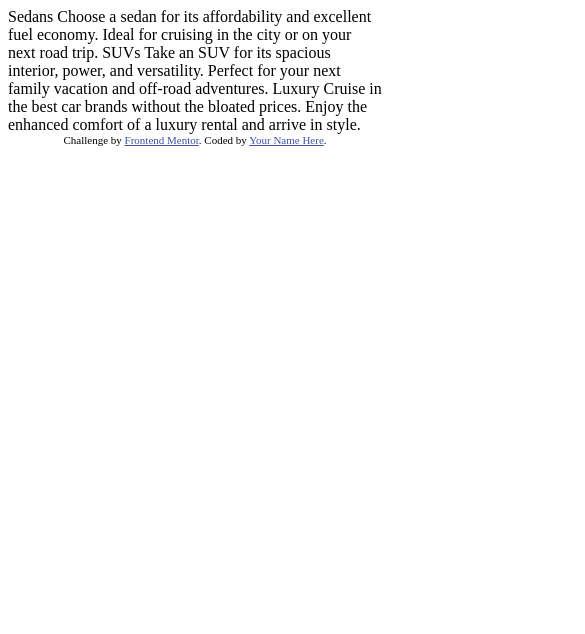
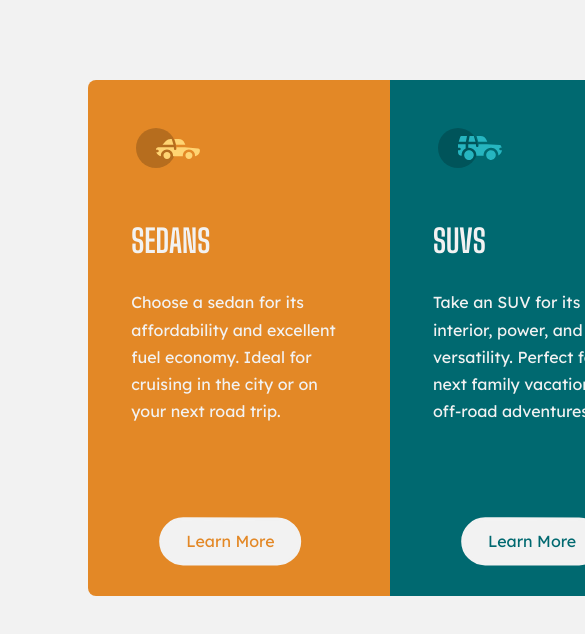
Before and after one commit to Kevo760/3-Column-Preview, a plain HTML site: page index.html in a window 390 px wide. Shown: the top 634 px of the page, 585 px wide, since content can reach past the window. Drawn offline with Linux system fonts and the light colour scheme.

Commit message:
Beta v1.0.1
-Added Images
-Added Design
-Desktop Only Design
-Working on Mobile Design

```diff
--- a/index.html
+++ b/index.html
@@ -3,34 +3,56 @@
 <head>
   <meta charset="UTF-8">
   <meta name="viewport" content="width=device-width, initial-scale=1.0"> <!-- displays site properly based on user's device -->
-
-  <link rel="icon" type="image/png" sizes="32x32" href="./images/favicon-32x32.png">
+  <link rel="stylesheet" href="style.css">
+  <link rel="preconnect" href="https://fonts.googleapis.com">
+  <link rel="preconnect" href="https://fonts.gstatic.com" crossorigin>
+  <link href="https://fonts.googleapis.com/css2?family=Big+Shoulders+Display:wght@700&family=Lexend+Deca&display=swap" rel="stylesheet">
 
   <title>Frontend Mentor | 3-column preview card component</title>
 
-  <!-- Feel free to remove these styles or customise in your own stylesheet 👍 -->
-  <style>
-    .attribution { font-size: 11px; text-align: center; }
-    .attribution a { color: hsl(228, 45%, 44%); }
-  </style>
+
 </head>
 <body>
 
-  Sedans
+<div class="cartype">
+
+  <div class="sedans">
+  <img src="/images/icon-sedans.svg">
+  <span>
+  <h1>SEDANS</h1>
   Choose a sedan for its affordability and excellent fuel economy. Ideal for cruising in the city
   or on your next road trip.
+  </span>
 
-  SUVs
+  <a href="www.google.com">Learn More</a>
+
+  </div>
+
+  <div class="suvs">
+  <img src="/images/icon-suvs.svg">
+  <span>
+  <h1>SUVS</h1>
   Take an SUV for its spacious interior, power, and versatility. Perfect for your next family vacation
   and off-road adventures.
+  </span>
 
-  Luxury
+  <a href="www.google.com">Learn More</a>
+
+  </div>
+
+  <div class="luxury">
+  <img src="/images/icon-luxury.svg">
+  <span>
+  <h1>LUXURY</h1>
   Cruise in the best car brands without the bloated prices. Enjoy the enhanced comfort of a luxury
   rental and arrive in style.
+  </span>
 
-  <div class="attribution">
-    Challenge by <a href="https://www.frontendmentor.io?ref=challenge" target="_blank">Frontend Mentor</a>.
-    Coded by <a href="#">Your Name Here</a>.
+  <a href="www.google.com">Learn More</a>
+
   </div>
+
+</div>
+
 </body>
 </html>
--- /dev/null
+++ b/style.css
@@ -0,0 +1,136 @@
+html, body {
+    width: 100%;
+    height: 100%;
+}
+
+html {
+background-color: hsl(0, 0%, 95%);
+width: 80em;
+height: 50em;
+}
+
+
+body {
+  box-sizing: border-box;
+}
+
+
+
+h1 {
+  font-family: 'Big Shoulders Display';
+  margin-top: -.2em;
+}
+
+
+
+/* =========================== CARTYPE =============================== */
+
+
+.cartype {
+  font-family: 'Lexend Deca';
+  color: hsl(0, 0%, 95%);
+  display: flex;
+  width: 57.5em;
+  height: 32.25em;
+  margin: 5em 5em 0 5em;
+  flex-direction: row;
+}
+
+
+.sedans {
+  background-color: hsl(31, 77%, 52%);
+  height: 100%;
+  border-radius: .5em 0 0 .5em;
+  width: auto;
+}
+
+.suvs {
+  background-color: hsl(184, 100%, 22%);
+  height: 100%;
+  width: auto;
+}
+
+
+.luxury {
+  background-color: hsl(179, 100%, 13%);
+  height: 100%;
+  border-radius: 0 .5em .5em 0;
+  width: auto;
+}
+
+
+img {
+  padding: 3em;
+}
+
+/* =========================== CARTYPE =============================== */
+
+
+
+
+/* =========================== TEXT =============================== */
+
+span {
+  display: inline-block;
+  padding: 0 2.7em 2.7em;
+  line-height: 1.7;
+
+}
+
+
+
+
+
+/* =========================== TEXT =============================== */
+
+
+
+
+/* =========================== BUTTON =============================== */
+a {
+  display: inline-block;
+  text-decoration: none;
+  padding: .7em 1.5em;
+  background-color: hsl(0, 0%, 95%);
+  border-radius: 2em;
+  transform: translate(50% , 100%);
+  border-color: hsl(0, 0%, 95%);
+  border-style: solid;
+}
+
+
+.sedans a {
+  color: hsl(31, 77%, 52%);
+}
+
+.sedans a:hover {
+  color: hsl(0, 0%, 95%);
+  background-color: hsl(31, 77%, 52%);
+}
+
+
+.suvs a {
+  color: hsl(184, 100%, 22%);
+}
+
+.suvs a:hover {
+  color: hsl(0, 0%, 95%);
+  background-color:hsl(184, 100%, 22%);
+}
+
+
+.luxury a {
+  color: hsl(179, 100%, 13%);
+}
+
+.luxury a:hover {
+  color: hsl(0, 0%, 95%);
+  background-color: hsl(179, 100%, 13%);
+}
+
+
+
+
+
+
+/* =========================== Button =============================== */
```
